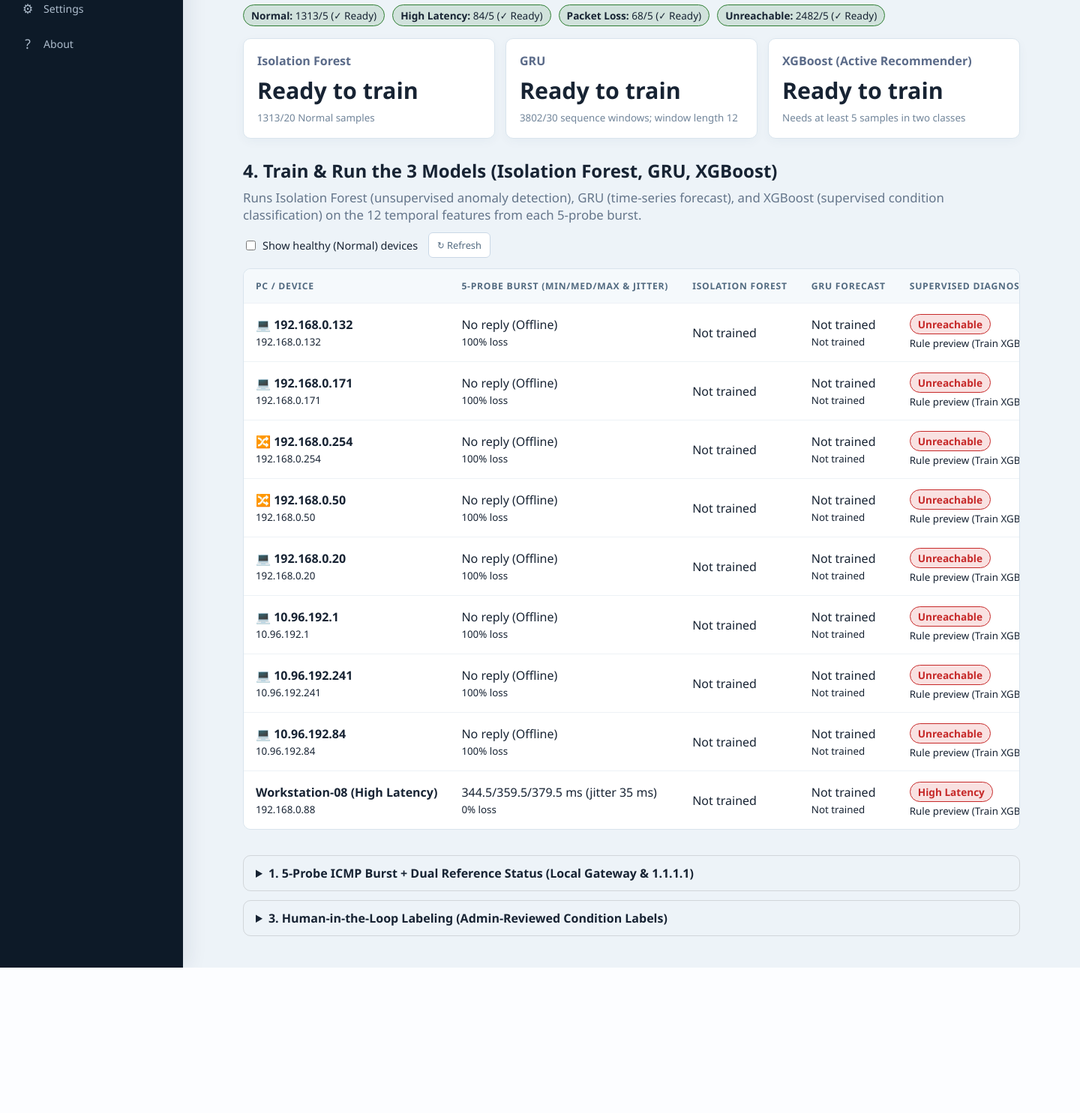
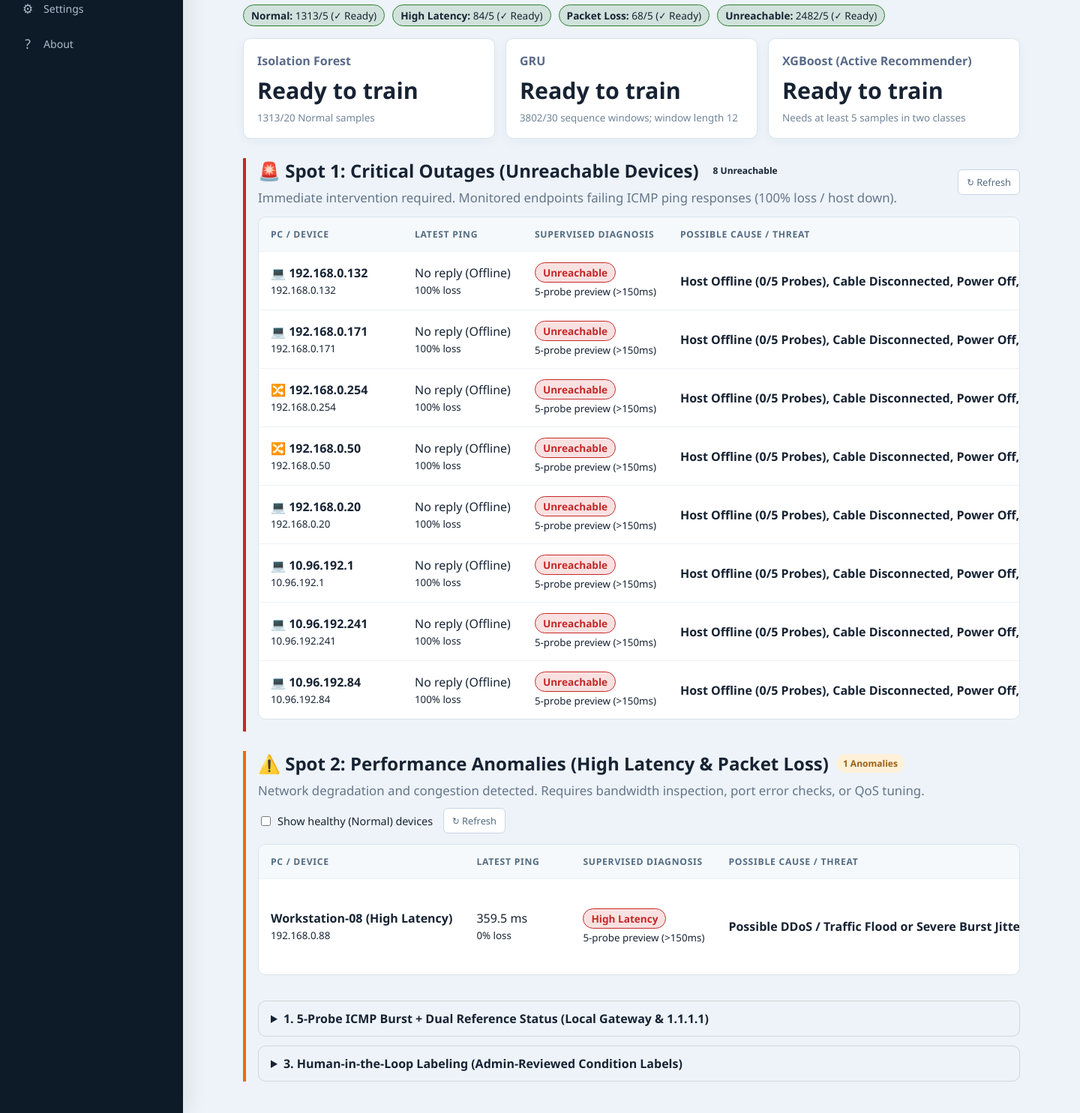
Before and after one commit to andrewituriagabscs/ProposedNetworkSystem, a Flask app: page /ml-insights in a window 1440 px wide. Shown: the part 338-1823 px from the top of the page at 75% size. Before the commit the page ends 1629 px from the top, so only its background shows below. Run offline with Flask 2, Linux system fonts and the light colour scheme; data comes from the database, SQL or seed files in the repository; both versions use the stored data as it was after the commit; data that the repository does not hold is empty.

Commit message:
feat(ml): separate recommendations into Spot 1 Outages and Spot 2 Performance with action dropdown, sample device, and PySNMP skip

```diff
--- a/routes/api_ml.py
+++ b/routes/api_ml.py
@@ -173,6 +173,7 @@ def ml_recommendation_feedback():
 def select_ml_recommendation(telemetry_id: int):
     payload = request.get_json(silent=True) or {}
     suggestion_id = payload.get("suggestion_id")
+    action_text = payload.get("action") or payload.get("action_text")
     samples, _ = get_ml_training_data()
     insight = next(
         (item for item in get_ml_insights(samples) if item["telemetry_id"] == telemetry_id),
@@ -181,11 +182,19 @@ def select_ml_recommendation(telemetry_id: int):
     if not insight:
         return jsonify({"error": "Current valid ICMP sample not found"}), 404
     suggestion = next(
-        (item for item in insight["suggestions"] if item["id"] == suggestion_id),
+        (item for item in insight.get("suggestions", []) if item["id"] == suggestion_id),
         None,
     )
     if not suggestion:
-        return jsonify({"error": "That suggestion is not available for this sample"}), 400
+        supervised = insight.get("supervised_recommendation") or {}
+        condition = supervised.get("condition", "General")
+        chosen_action = action_text or suggestion_id or "Custom Action"
+        suggestion = {
+            "id": suggestion_id or "action_step",
+            "action": chosen_action,
+            "model_sources": ["XGBoost (Supervised System 2)"],
+            "evidence": [f"Remediation action selected for condition: {condition}"],
+        }
     feedback_id = save_recommendation_selection(
         telemetry_id, insight["target"], suggestion
     )
--- a/static/js/ml.js
+++ b/static/js/ml.js
@@ -5,6 +5,8 @@
 let mlInsightsCurrentPage = 1;
 let mlLabelsCurrentPage = 1;
 let mlRecommendationsCurrentPage = 1;
+let mlUnreachableCurrentPage = 1;
+let mlPerformanceCurrentPage = 1;
 let allMlRecords = [];
 let allMlLabels = [];
 let allMlRecommendations = [];
@@ -212,8 +214,10 @@ function renderMlRecommendations(devices) {
             severity: (device.xgboost?.condition || device.current?.auto_rule_label) === 'Unreachable' ? 'critical' : ((device.xgboost?.condition || device.current?.auto_rule_label) === 'Normal' ? 'normal' : 'warning'),
             possible_cause: 'Observed Ping Condition',
             recommended_action: (device.suggestions && device.suggestions[0]?.action) || 'Continue monitoring.',
+            action_steps: device.supervised_recommendation?.action_steps || [],
         };
         return {
+            telemetry_id: device.telemetry_id || device.current?.telemetry_id || 0,
             device_name: device.device_name,
             target: device.target,
             current: device.current || {},
@@ -222,65 +226,217 @@ function renderMlRecommendations(devices) {
             ...rec,
         };
     });
+    mlUnreachableCurrentPage = 1;
+    mlPerformanceCurrentPage = 1;
     mlRecommendationsCurrentPage = 1;
     renderMlRecommendationsPage();
 }
 
-function renderMlRecommendationsPage() {
-    const body = document.querySelector('#ml-recommendation-rows');
-    if (!body) return;
-    const showNormal = document.querySelector('#show-normal-recommendations')?.checked || false;
-    const filtered = showNormal
-        ? allMlRecommendations
-        : allMlRecommendations.filter((row) => row.condition !== 'Normal');
+function getConditionActionSteps(row) {
+    if (Array.isArray(row.action_steps) && row.action_steps.length > 0) {
+        return row.action_steps;
+    }
+    const condition = row.condition;
+    const latency = Number(row.current?.latency_median_ms || row.current?.latency_ms || 0);
 
-    if (!allMlRecommendations.length) {
-        body.innerHTML = '<tr><td colspan="7">No monitored device ping samples yet.</td></tr>';
-        renderPaginationForTable('#ml-recommendations-pagination', 1, 0, goToMlRecommendationsPage);
-        return;
+    if (condition === 'Unreachable') {
+        return [
+            'Verify hardware power and physical RJ-45 Ethernet link lights (PC & switch).',
+            'Check router DHCP client lease table to confirm IP assignment & verify no IP collision.',
+            'Verify endpoint Windows Firewall allows incoming ICMP Echo requests.',
+            'Compare with Dual Reference (Gateway & 1.1.1.1) and check upstream switch port state.'
+        ];
+    }
+    if (condition === 'High Latency') {
+        if (latency >= 300) {
+            return [
+                'Inspect top bandwidth-consuming processes or burst traffic on host.',
+                'Enable switch port rate-limiting or ICMP flood protection.',
+                'Compare latency with Dual Reference (Gateway & 1.1.1.1) to isolate host vs uplink.'
+            ];
+        }
+        return [
+            'Compare 5-probe burst jitter and 5-sample trend against Local Gateway & 1.1.1.1.',
+            'Check for heavy downloads, backups, or cloud sync on this host.',
+            'Apply QoS traffic prioritization on switch port.'
+        ];
+    }
+    if (condition === 'Packet Loss') {
+        return [
+            'Compare packet loss against Dual Reference (Gateway & 1.1.1.1) to isolate link vs ISP drop.',
+            'Inspect physical RJ-45 cable, connector, or Wi-Fi signal strength.',
+            'Check switch port statistics for duplex mismatch or CRC errors.'
+        ];
+    }
+    return [
+        'Healthy 5-probe burst response verified (low jitter, 0% packet loss).',
+        'Continue routine monitoring.'
+    ];
 }
 
-    if (!filtered.length) {
-        body.innerHTML = '<tr><td colspan="7" style="color:#2e7d32;font-weight:600;">✓ All monitored devices are currently Normal (5-probe burst healthy, 0% loss) — no actions required.</td></tr>';
-        renderPaginationForTable('#ml-recommendations-pagination', 1, 0, goToMlRecommendationsPage);
-        return;
-    }
-
-    const startIndex = (mlRecommendationsCurrentPage - 1) * mlItemsPerPage;
-    const endIndex = startIndex + mlItemsPerPage;
-    const pageRecs = filtered.slice(startIndex, endIndex);
-
+function buildRecommendationRowHtml(row, includeRemediation = true) {
     const badgeStyle = (severity) => {
         if (severity === 'critical') return 'background:rgba(211,47,47,0.14);color:#c62828;border:1px solid #c62828;';
         if (severity === 'warning') return 'background:rgba(237,108,2,0.14);color:#ef6c00;border:1px solid #ef6c00;';
         return 'background:rgba(46,125,50,0.14);color:#2e7d32;border:1px solid #2e7d32;';
     };
 
-    body.innerHTML = pageRecs.map((row) => {
     const pingText = row.current.online
-            ? `${row.current.latency_min_ms ?? '-'}/${row.current.latency_median_ms ?? '-'}/${row.current.latency_max_ms ?? '-'} ms (jitter ${row.current.latency_jitter_ms ?? 0} ms)`
+        ? `${row.current.latency_median_ms ?? row.current.latency_ms ?? '-'} ms`
         : 'No reply (Offline)';
-        const lossText = `${row.current.packet_loss ?? 0}% loss`;
+    const lossText = `${row.current.packet_loss ?? (row.current.online ? 0 : 100)}% loss`;
     const confidenceText = row.confidence != null
         ? `${Math.round(Number(row.confidence) * 100)}% confidence`
-            : 'Rule preview (Train XGBoost)';
+        : (row.trained ? 'Trained XGBoost' : '5-probe preview (>150ms)');
+
+    let remediationCellHtml = '';
+    if (includeRemediation) {
+        const steps = getConditionActionSteps(row);
+        const stepsListHtml = `<ol style="margin:0 0 10px 0;padding-left:18px;font-size:0.87rem;line-height:1.45;">` +
+            steps.map((step, idx) => `<li><strong>Step ${idx + 1}:</strong> ${escapeHtml(step)}</li>`).join('') +
+            `</ol>`;
+
+        const dropdownOptionsHtml = steps.map((step, idx) => {
+            const shortText = step.length > 55 ? step.slice(0, 52) + '...' : step;
+            return `<option value="Step ${idx + 1}: ${escapeHtml(step)}">Step ${idx + 1}: ${escapeHtml(shortText)}</option>`;
+        }).join('');
+
+        const actionControlsHtml = `
+            <div style="display:flex;gap:6px;align-items:center;flex-wrap:wrap;">
+                <select class="ml-step-dropdown" style="padding:4px 8px;border-radius:4px;font-size:0.82rem;border:1px solid var(--border-color);background:var(--bg-surface);color:inherit;max-width:260px;" aria-label="Select Action Step">
+                    <option value="">-- Choose step to record --</option>
+                    ${dropdownOptionsHtml}
+                </select>
+                <button type="button" class="range-button" onclick="recordActionStep(this, ${row.telemetry_id || 0})" style="padding:4px 10px;font-size:0.82rem;">Record</button>
+                <span class="ml-step-status" style="font-size:0.8rem;font-weight:600;"></span>
+            </div>
+        `;
+        remediationCellHtml = `<td>${stepsListHtml}${actionControlsHtml}</td>`;
+    }
+
     return `<tr>
         <td><strong>${escapeHtml(row.device_name)}</strong><br><small>${escapeHtml(row.target)}</small></td>
         <td>${escapeHtml(pingText)}<br><small>${escapeHtml(lossText)}</small></td>
-            <td>${escapeHtml(modelOutputText(row.isolation_forest, 'isolation_forest'))}</td>
-            <td>${escapeHtml(modelOutputText(row.gru, 'gru'))}<br><small>${escapeHtml(riskOutputText(row.gru))}</small></td>
         <td><span style="display:inline-block;padding:3px 10px;border-radius:999px;font-weight:600;font-size:0.85rem;${badgeStyle(row.severity)}">${escapeHtml(row.condition)}</span><br><small>${escapeHtml(confidenceText)}</small></td>
         <td><strong>${escapeHtml(row.possible_cause)}</strong></td>
-            <td>${escapeHtml(row.recommended_action)}</td>
+        ${remediationCellHtml}
     </tr>`;
-    }).join('');
+}
 
-    renderPaginationForTable('#ml-recommendations-pagination', mlRecommendationsCurrentPage, filtered.length, goToMlRecommendationsPage);
+function renderMlRecommendationsPage() {
+    const bodyUnreachable = document.querySelector('#ml-unreachable-rows');
+    const bodyPerf = document.querySelector('#ml-performance-rows');
+    if (!bodyUnreachable || !bodyPerf) return;
+
+    const showNormal = document.querySelector('#show-normal-recommendations')?.checked || false;
+
+    // Separate Outages (Unreachable) from Performance Anomalies (High Latency & Packet Loss)
+    const unreachableList = allMlRecommendations.filter((row) => row.condition === 'Unreachable' || (!row.current.online && row.condition !== 'Normal'));
+    const perfList = showNormal
+        ? allMlRecommendations.filter((row) => row.condition !== 'Unreachable' && row.current.online)
+        : allMlRecommendations.filter((row) => (row.condition === 'High Latency' || row.condition === 'Packet Loss' || row.condition?.includes('Early Warning')) && row.current.online);
+
+    // Update Header Count Badges
+    const unreachablePill = document.querySelector('#ml-unreachable-count-pill');
+    if (unreachablePill) {
+        unreachablePill.textContent = `${unreachableList.length} Unreachable`;
+        unreachablePill.className = `status-pill ${unreachableList.length > 0 ? 'status-down' : 'status-normal'}`;
+    }
+
+    const rawPerfCount = allMlRecommendations.filter((row) => (row.condition === 'High Latency' || row.condition === 'Packet Loss' || row.condition?.includes('Early Warning')) && row.current.online).length;
+    const perfPill = document.querySelector('#ml-performance-count-pill');
+    if (perfPill) {
+        perfPill.textContent = `${rawPerfCount} Anomalies`;
+        perfPill.className = `status-pill ${rawPerfCount > 0 ? 'status-warning' : 'status-normal'}`;
+    }
+
+    // Spot 1: Render Unreachable Devices (4 columns)
+    if (!allMlRecommendations.length) {
+        bodyUnreachable.innerHTML = '<tr><td colspan="4">No monitored device ping samples yet.</td></tr>';
+        renderPaginationForTable('#ml-unreachable-pagination', 1, 0, goToMlUnreachablePage);
+    } else if (!unreachableList.length) {
+        bodyUnreachable.innerHTML = '<tr><td colspan="4" style="color:#2e7d32;font-weight:600;">✓ No unreachable devices. All monitored endpoints are responding to ICMP pings.</td></tr>';
+        renderPaginationForTable('#ml-unreachable-pagination', 1, 0, goToMlUnreachablePage);
+    } else {
+        const startIndex = (mlUnreachableCurrentPage - 1) * mlItemsPerPage;
+        const endIndex = startIndex + mlItemsPerPage;
+        const pageRows = unreachableList.slice(startIndex, endIndex);
+        bodyUnreachable.innerHTML = pageRows.map((r) => buildRecommendationRowHtml(r, false)).join('');
+        renderPaginationForTable('#ml-unreachable-pagination', mlUnreachableCurrentPage, unreachableList.length, goToMlUnreachablePage);
+    }
+
+    // Spot 2: Render Performance Anomalies (High Latency & Packet Loss, 5 columns)
+    if (!allMlRecommendations.length) {
+        bodyPerf.innerHTML = '<tr><td colspan="5">No monitored device ping samples yet.</td></tr>';
+        renderPaginationForTable('#ml-performance-pagination', 1, 0, goToMlPerformancePage);
+    } else if (!perfList.length) {
+        bodyPerf.innerHTML = '<tr><td colspan="5" style="color:#2e7d32;font-weight:600;">✓ No performance anomalies detected. All active devices are Normal (&le;150ms, 0% loss).</td></tr>';
+        renderPaginationForTable('#ml-performance-pagination', 1, 0, goToMlPerformancePage);
+    } else {
+        const startIndex = (mlPerformanceCurrentPage - 1) * mlItemsPerPage;
+        const endIndex = startIndex + mlItemsPerPage;
+        const pageRows = perfList.slice(startIndex, endIndex);
+        bodyPerf.innerHTML = pageRows.map((r) => buildRecommendationRowHtml(r, true)).join('');
+        renderPaginationForTable('#ml-performance-pagination', mlPerformanceCurrentPage, perfList.length, goToMlPerformancePage);
+    }
+}
+
+function goToMlUnreachablePage(pageNum) {
+    mlUnreachableCurrentPage = pageNum;
+    renderMlRecommendationsPage();
+}
+
+function goToMlPerformancePage(pageNum) {
+    mlPerformanceCurrentPage = pageNum;
+    renderMlRecommendationsPage();
 }
 
 function goToMlRecommendationsPage(pageNum) {
-    mlRecommendationsCurrentPage = pageNum;
+    mlPerformanceCurrentPage = pageNum;
     renderMlRecommendationsPage();
+}
+
+async function recordActionStep(button, telemetryId) {
+    const container = button.closest('div');
+    const select = container ? container.querySelector('.ml-step-dropdown') : null;
+    const statusEl = container ? container.querySelector('.ml-step-status') : null;
+    const selectedStep = select ? select.value : '';
+
+    if (!selectedStep) {
+        if (statusEl) {
+            statusEl.style.color = '#ef6c00';
+            statusEl.textContent = 'Please choose a step first';
+        }
+        return;
+    }
+
+    if (button) button.disabled = true;
+    if (statusEl) {
+        statusEl.style.color = 'inherit';
+        statusEl.textContent = 'Recording...';
+    }
+
+    try {
+        await requestJson(`/api/ml/recommendation-feedback/${telemetryId}`, {
+            method: 'POST',
+            headers: { 'Content-Type': 'application/json' },
+            body: JSON.stringify({ suggestion_id: selectedStep }),
+        });
+        if (statusEl) {
+            statusEl.style.color = '#2e7d32';
+            statusEl.textContent = '✓ Recorded!';
+        }
+        setTimeout(() => {
+            if (statusEl) statusEl.textContent = '';
+        }, 3000);
+    } catch (err) {
+        if (statusEl) {
+            statusEl.style.color = '#c62828';
+            statusEl.textContent = 'Failed to record';
+        }
+    } finally {
+        if (button) button.disabled = false;
+    }
 }
 
 function renderNetworkReferences(data) {
--- a/templates/partials/ml_insights_panel.html
+++ b/templates/partials/ml_insights_panel.html
@@ -27,11 +27,47 @@
             <small id="xgb-model-detail">Supervised condition classification &amp; recommendations</small>
         </div>
     </section>
-    <section class="ml-results-section">
+    <!-- SPOT 1: CRITICAL OUTAGES (UNREACHABLE DEVICES) -->
+    <section class="ml-results-section" style="border-left: 4px solid #c62828; margin-bottom: 24px; padding-left: 16px;">
         <div class="section-heading" style="display:flex;justify-content:space-between;align-items:center;flex-wrap:wrap;gap:12px;">
             <div>
-                <h2>4. Train &amp; Run the 3 Models (Isolation Forest, GRU, XGBoost)</h2>
-                <p class="panel-intro" style="margin-bottom:0;">Runs Isolation Forest (unsupervised anomaly detection), GRU (time-series forecast), and XGBoost (supervised condition classification) on the 12 temporal features from each 5-probe burst.</p>
+                <div style="display:flex;align-items:center;gap:10px;">
+                    <h2 style="margin:0;">🚨 Spot 1: Critical Outages (Unreachable Devices)</h2>
+                    <span class="status-pill status-down" id="ml-unreachable-count-pill">0 Unreachable</span>
+                </div>
+                <p class="panel-intro" style="margin-bottom:0;">Immediate intervention required. Monitored endpoints failing ICMP ping responses (100% loss / host down).</p>
+            </div>
+            <div style="display:flex;gap:14px;align-items:center;">
+                <button class="range-button" type="button" onclick="refreshMlPanel()">↻ Refresh</button>
+            </div>
+        </div>
+        <div class="table-wrap" style="margin-top:12px;">
+            <table>
+                <thead>
+                    <tr>
+                        <th style="min-width:160px;">PC / Device</th>
+                        <th style="min-width:120px;">Latest Ping</th>
+                        <th style="min-width:160px;">Supervised Diagnosis</th>
+                        <th style="min-width:240px;">Possible Cause / Threat</th>
+                    </tr>
+                </thead>
+                <tbody id="ml-unreachable-rows">
+                    <tr><td colspan="4">Loading unreachable devices...</td></tr>
+                </tbody>
+            </table>
+        </div>
+        <div id="ml-unreachable-pagination" style="display: flex; gap: 8px; justify-content: center; align-items: center; margin-top: 16px;"></div>
+    </section>
+
+    <!-- SPOT 2: PERFORMANCE ANOMALIES (HIGH LATENCY & PACKET LOSS) -->
+    <section class="ml-results-section" style="border-left: 4px solid #ef6c00; padding-left: 16px;">
+        <div class="section-heading" style="display:flex;justify-content:space-between;align-items:center;flex-wrap:wrap;gap:12px;">
+            <div>
+                <div style="display:flex;align-items:center;gap:10px;">
+                    <h2 style="margin:0;">⚠️ Spot 2: Performance Anomalies (High Latency &amp; Packet Loss)</h2>
+                    <span class="status-pill status-warning" id="ml-performance-count-pill">0 Anomalies</span>
+                </div>
+                <p class="panel-intro" style="margin-bottom:0;">Network degradation and congestion detected. Requires bandwidth inspection, port error checks, or QoS tuning.</p>
             </div>
             <div style="display:flex;gap:14px;align-items:center;">
                 <label style="font-size:0.9rem;cursor:pointer;display:flex;align-items:center;gap:6px;">
@@ -45,19 +81,19 @@
             <table>
                 <thead>
                     <tr>
-                        <th>PC / Device</th>
-                        <th>5-Probe Burst (Min/Med/Max &amp; Jitter)</th><th>Isolation Forest</th><th>GRU Forecast</th>
-                        <th>Supervised Diagnosis (XGBoost)</th>
-                        <th>Possible Threat / Cause</th>
-                        <th>Recommended Action</th>
+                        <th style="min-width:140px;">PC / Device</th>
+                        <th style="min-width:110px;">Latest Ping</th>
+                        <th style="min-width:140px;">Supervised Diagnosis</th>
+                        <th style="min-width:180px;">Possible Cause / Threat</th>
+                        <th style="min-width:320px;">Prioritized Remediation &amp; Action Steps</th>
                     </tr>
                 </thead>
-                <tbody id="ml-recommendation-rows">
-                    <tr><td colspan="7">Loading 3-model insights &amp; recommendations...</td></tr>
+                <tbody id="ml-performance-rows">
+                    <tr><td colspan="5">Loading performance anomalies...</td></tr>
                 </tbody>
             </table>
         </div>
-        <div id="ml-recommendations-pagination" style="display: flex; gap: 8px; justify-content: center; align-items: center; margin-top: 16px;"></div>
+        <div id="ml-performance-pagination" style="display: flex; gap: 8px; justify-content: center; align-items: center; margin-top: 16px;"></div>
         <details style="margin-top:18px;border:1px solid rgba(128,128,128,0.25);border-radius:10px;padding:12px 16px;">
             <summary style="cursor:pointer;font-weight:600;">1. 5-Probe ICMP Burst + Dual Reference Status (Local Gateway &amp; 1.1.1.1)</summary>
             <div style="margin-top:12px;">
```
Also changed, not shown: ml_models.py (+31 -2 lines), tests/test_snmp_monitoring.py (+4 -0 lines), monitoring.db, monitoring_Unknown_Building1.db, 2 other files. Lines whose indentation alone changed are shown as unchanged.
